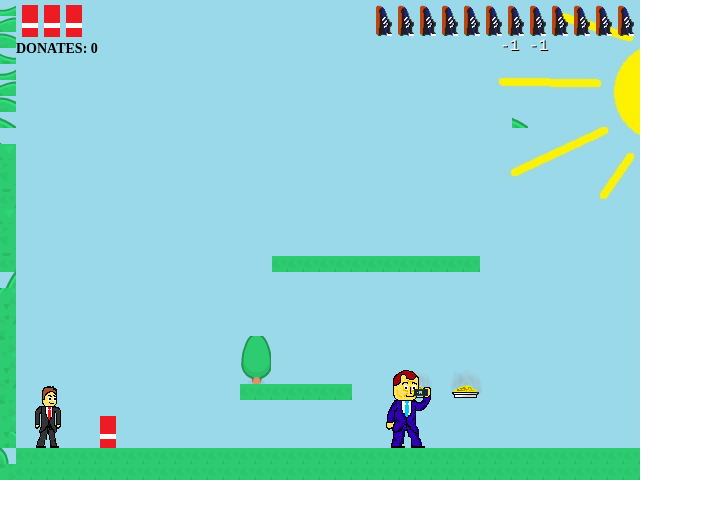
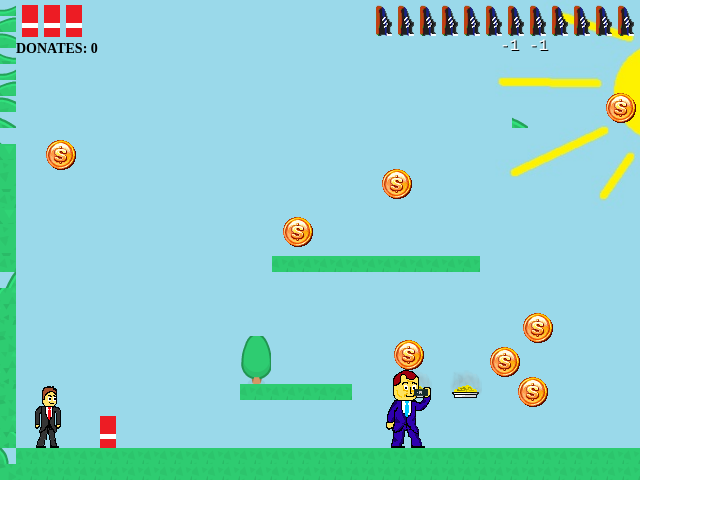
Before and after one commit to hasot/nav2018, a plain HTML site: page main.html in a window 1280 px wide. Shown: the whole page, without its empty margins (0-703 px from the left). Drawn offline with Linux system fonts and the light colour scheme; animation ran at ten frames a second.

Commit message:
add icon copter

```diff
--- a/js/helicopter.js
+++ b/js/helicopter.js
@@ -1,4 +1,9 @@
 var copter;
+var imageCopter;
+var imageCopterM = [];
+var copterPrice = 10;
+var index = 0
+
 function helicopter(){
     console.log(game.camera.view.x)
     copter = game.add.sprite(game.camera.view.x, 40, 'helicopter');
@@ -10,6 +15,7 @@ function helicopter(){
 
  function updateCopter(layer, player, enemies) {
     if (copter) {
+        index = Math.floor(score / copterPrice);
         EnemySpeed = 0;
         var x = copter.body.x;
         player.body.velocity.x = 0;
@@ -22,20 +28,24 @@ function helicopter(){
             copter.kill();
             copter = null;
             copterKillEnemy(enemies);
+            booms.forEach(killAllBoom, this, true);
+            imageCopterM[index].kill();
+            imageCopterM.splice(index,1);
 
-            booms.forEach(killAllBoom, this, true);
         }
         return false;
+    } else {
+        copterLogo();
     }
     EnemySpeed = 40;
     return true;
 }
 
 function callHelicopter() {
-        if (score >= 10 )
+        if (score > copterPrice-1 )
         {
             helicopter();
-            score -= 10;
+            score -= copterPrice;
             hud.updateScore();
         }
 };
@@ -50,3 +60,18 @@ function copterKillEnemy(enemies) {
         }
     }
 }
+var position;
+function copterLogo(){
+    if (score > copterPrice-1 && index != Math.floor(score / copterPrice)) {
+        index +=1;
+        if (Math.floor(score / copterPrice) > 1) {
+            position = 20 + 30 * (Math.floor(score / copterPrice)-1);
+        } else {
+            position = 15;
+        }
+        imageCopter = game.add.sprite(position, 25, 'helicopter');
+        imageCopter.scale.setTo(0.3,0.4);
+        imageCopterM.push(imageCopter);
+        imageCopter.fixedToCamera = true;
+    }
+}
--- a/js/player.js
+++ b/js/player.js
@@ -112,7 +112,7 @@ function keyPlayer(hitPlatform)
         //  Let gravity do its thing
         player.body.velocity.y = -400;
         player.body.gravity.y = 500;
-        jumpTimer = game.time.now + 750;
+        jumpTimer = game.time.now + 70;
     }
 
     if (fightButton.isDown)
--- a/main.html
+++ b/main.html
@@ -117,7 +117,7 @@ function create()
     copterButton = game.input.keyboard.addKey(Phaser.Keyboard.X);
 
 
-    // money();
+    money();
 
     bullets = [];
     friendBullets = [];
@@ -168,24 +168,16 @@ function update()
     }
     updateEnemyBullets(bullets, friendBullets);
     updateEnemies(player);
-
-
 	updateFriendBullets(friendBullets, enemies);
 	updatePlayer(enemies);
     updatePreviousPos(player);
-
     updateCorpses();
-
-
     hud.update();
-
     if (boss != null)
         boss.update();
     if (greenSpot != null)
         greenSpot.update();
     }
-
-
 }
 
 function updateCorpses()
```
